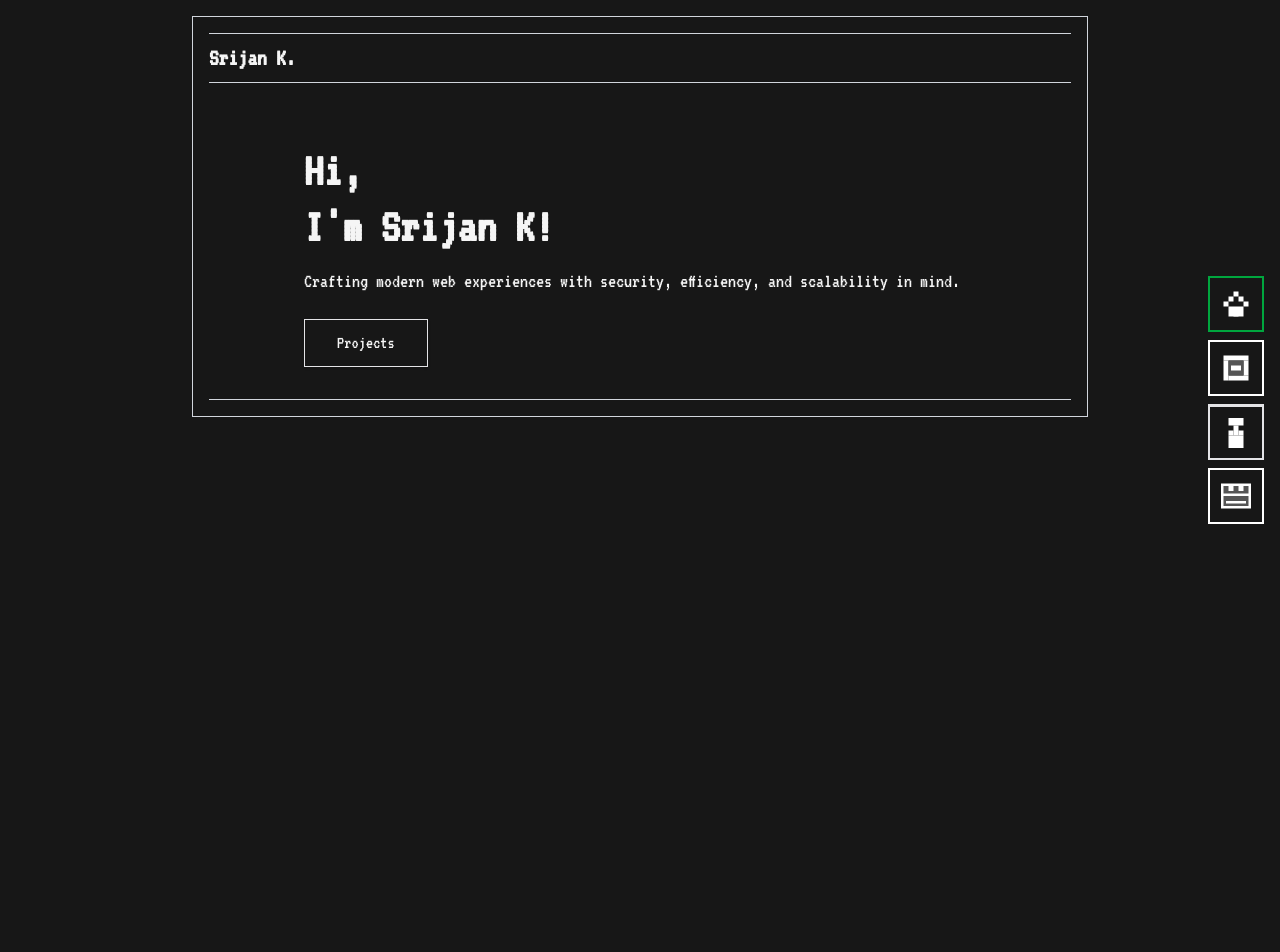
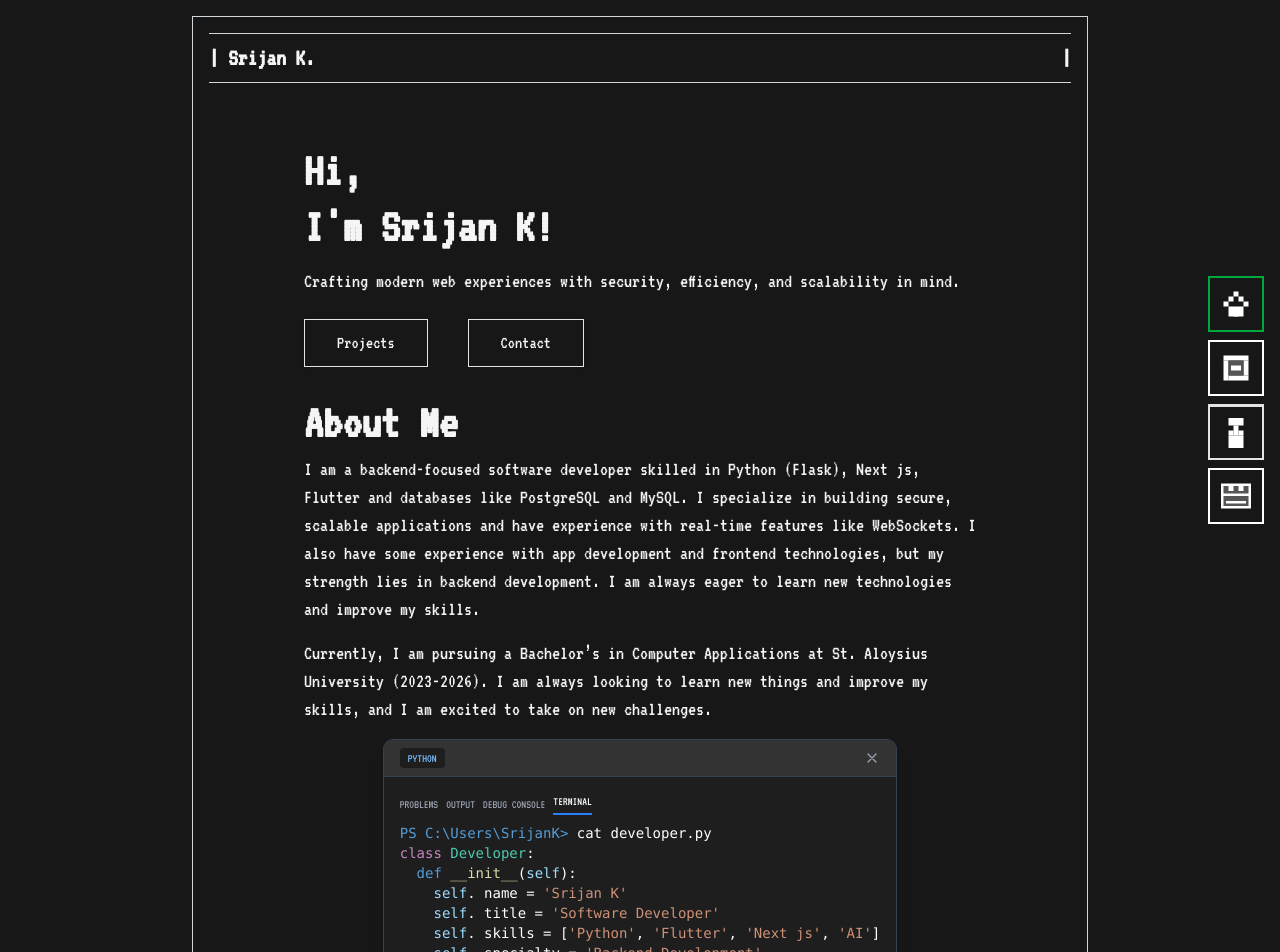
Before and after one commit to srijankulal/srijan-k, a Next.js app: page / in a window 1280 px wide. Shown: the top 952 px of the page. Before the commit the page ends 800 px from the top, so only its background shows below. Built offline with nearby package versions, Linux system fonts and the light colour scheme.

Commit message:
today Gn

```diff
--- a/src/app/page.tsx
+++ b/src/app/page.tsx
@@ -1,6 +1,7 @@
 // import Contact from "@/components/contact"
 import FloatButtons from "@/components/FloatingButtons";
 import Header from "@/components/Header";
+import TerminalSnippet from "@/components/TerminalSnippet";
 import { Button } from "@/components/ui/button";
 
 // import Hero from "@/components/hero";
@@ -27,11 +28,30 @@ export default function Home() {
                 Crafting modern web experiences with security, efficiency, and scalability in mind.
                 </p>
 
-               <div className="text-left">
+               <div className="flex  text-left">
+                <div className="flex pr-8 sm:flex-col">
                   <Button variant="outline" className="mt-2 py-2 text-lg font-medium h-12 px-8">Projects</Button>
+                </div>
+                <div className="flex  pl-2 sm:flex-col">
+                  <Button variant="outline" className="mt-2 py-2 text-lg font-medium h-12 px-8">Contact</Button>
+                  </div>
                 </div>
                 </div>
                 </div>
+                <div className="flex flex-col justify-center items-center w-full pt-8">
+                  <div className="max-w-2xl w-full">
+                    <h2 className="text-5xl font-bold mb-2 text-left">About Me</h2>
+                    <p className="text-xl mb-4 text-left">
+                      I am a backend-focused software developer skilled in Python (Flask), Next js, Flutter and databases like PostgreSQL and MySQL. I specialize in building secure, scalable applications and have experience with real-time features like WebSockets. I also have some experience with app development and frontend technologies, but my strength lies in backend development. I am always eager to learn new technologies and improve my skills.
+                      </p>
+                    <p className="text-xl mb-4 text-left">
+                    Currently, I am pursuing a Bachelor’s in Computer Applications at St. Aloysius University (2023-2026). I am always looking to learn new things and improve my skills, and I am excited to take on new challenges.
+                      </p>
+                      <div className="flex  text-left">
+                      <TerminalSnippet />
+                      </div>
+                    </div>
+                    </div>
 
             </div>
 
--- a/src/components/Header.tsx
+++ b/src/components/Header.tsx
@@ -1,10 +1,11 @@
 export default function Header() {
     return (
-        <header className="border-b border-t border-gray-300 py-2">
+        <header className="border-b border-t border-gray-300  py-2">
 
-                <div className="flex justify-between items-center">
-                    <h1 className="text-2xl font-bold">Srijan K.</h1>
-                </div>
+            <div className="flex justify-between items-center">
+                <h1 className="text-2xl font-bold">|  Srijan K.</h1>
+                <h1 className="text-2xl font-bold">|</h1>
+            </div>
             </header>
 
         //
--- /dev/null
+++ b/src/components/TerminalSnippet.tsx
@@ -0,0 +1,52 @@
+export default function TerminalSnippet() {
+    return (
+        <div className="bg-[#1E1E1E] text-white rounded-lg shadow-lg overflow-hidden max-w-xl mx-auto border border-gray-700">
+            {/* VS Code title bar */}
+            <div className="bg-[#333333] px-4 py-2 flex justify-between items-center">
+                <div className="flex items-center space-x-2">
+                    <span className="bg-[#1E1E1E] text-[#75BEFF] text-xs px-2 py-0.5 rounded">PYTHON</span>
+                </div>
+                <div className="flex items-center space-x-2">
+                    <svg className="h-4 w-4 text-gray-400 hover:text-white cursor-pointer" xmlns="http://www.w3.org/2000/svg" fill="none" viewBox="0 0 24 24" stroke="currentColor">
+                        <path strokeLinecap="round" strokeLinejoin="round" strokeWidth={2} d="M6 18L18 6M6 6l12 12" />
+                    </svg>
+                </div>
+            </div>
+
+            {/* VS Code terminal content */}
+            <div className="p-4 font-mono bg-[#1E1E1E] border-t border-gray-700">
+                <div className="flex items-center mb-2 text-xs text-gray-400">
+                    <span className="mr-2">PROBLEMS</span>
+                    <span className="mr-2">OUTPUT</span>
+                    <span className="mr-2">DEBUG CONSOLE</span>
+                    <span className="text-white border-b-2 border-blue-500 pb-1">TERMINAL</span>
+                </div>
+
+                <pre className="text-sm">
+                    <span className="text-[#569CD6]">PS C:\Users\SrijanK&gt;</span> cat developer.py<br/>
+                    <span className="text-[#C586C0]">class</span> <span className="text-[#4EC9B0]">Developer</span>:
+                    <br />
+                    &nbsp;&nbsp;<span className="text-[#569CD6]">def</span> <span className="text-[#DCDCAA]">__init__</span>
+                    (<span className="text-[#9CDCFE]">self</span>):
+                    <br />
+                    &nbsp;&nbsp;&nbsp;&nbsp;<span className="text-[#9CDCFE]">self</span>.
+                    name = <span className="text-[#CE9178]">&apos;Srijan K&apos;</span>
+                    <br />
+                    &nbsp;&nbsp;&nbsp;&nbsp;<span className="text-[#9CDCFE]">self</span>.
+                    title = <span className="text-[#CE9178]">&apos;Software Developer&apos;</span>
+                    <br />
+                    &nbsp;&nbsp;&nbsp;&nbsp;<span className="text-[#9CDCFE]">self</span>.
+                    skills = [<span className="text-[#CE9178]">&apos;Python&apos;</span>,{' '}
+                        <span className="text-[#CE9178]">&apos;Flutter&apos;</span>,{' '}
+                    <span className="text-[#CE9178]">&apos;Next js&apos;</span>,{' '}
+                    <span className="text-[#CE9178]">&apos;AI&apos;</span>]
+                    <br />
+                    &nbsp;&nbsp;&nbsp;&nbsp;<span className="text-[#9CDCFE]">self</span>.
+                    specialty = <span className="text-[#CE9178]">&apos;Backend Development&apos;</span>
+                    <br />
+                    <span className="text-[#569CD6]">PS C:\Users\SrijanK&gt;</span> <span className="animate-pulse">_</span>
+                </pre>
+            </div>
+        </div>
+    );
+}
```
